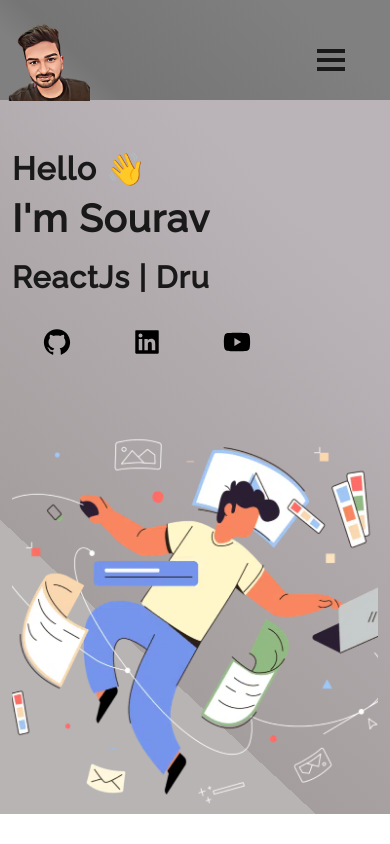
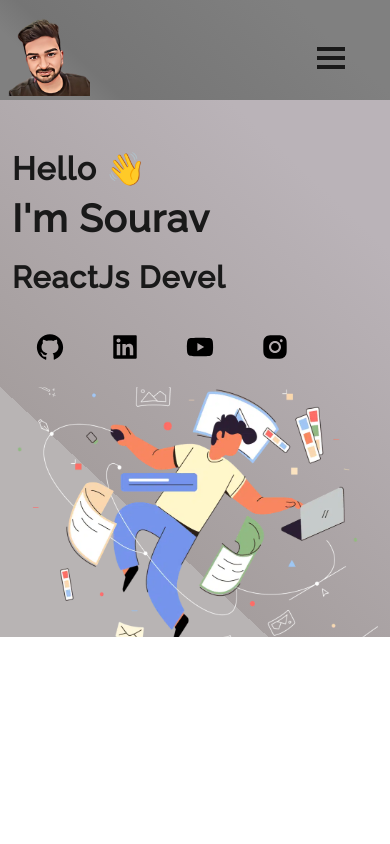
Before and after one commit to ersouravbansal/Portfolio-Sourav, a React (Create React App) app: page / in a window 390 px wide. Built offline with nearby package versions, Linux system fonts and the light colour scheme; a web font is replaced by a local one.

Commit message:
updated ;pgo/projects/home responsive

```diff
--- a/src/components/Homepage/Homepage.js
+++ b/src/components/Homepage/Homepage.js
@@ -48,15 +48,10 @@ function Home() {
               <AiFillYoutube className="icon" />
             </button>
 
-
-            {/* <button onClick={() => {
-              window.open("https://twitter.com/rahulvijay8156");
+            <button onClick={() => {
+              window.open("https://instagram.com/sourabh744");
             }}
-              className='socailmediabtn'><AiOutlineTwitter className='icon' /></button>
-            <button onClick={() => {
-              window.open("https://instagram.com/rahulvijay81");
-            }}
-              className='socailmediabtn'><AiFillInstagram className='icon' /></button> */}
+              className='socailmediabtn'><AiFillInstagram className='icon' /></button>
           </Col>
 
           <Col md={5}>
--- a/src/components/Homepage/Text.js
+++ b/src/components/Homepage/Text.js
@@ -8,7 +8,8 @@ function Text() {
       options={{
         strings: [
           "Software Engineer",
-          "ReactJs | Drupal Developer",
+          "ReactJs Developer",
+          "Drupal Developer",
         ],
         autoStart: true,
         loop: true,
--- a/src/components/Projectlist/Projectlist.js
+++ b/src/components/Projectlist/Projectlist.js
@@ -14,7 +14,7 @@ function Projectlist() {
     <div className="projectbackground">
       <Container fluid className="project-section">
         <Container >
-          <Row className='d-flex  vh-100' style={{ justifyContent: "center", paddingBottom: "10px" }}>
+          <Row className='d-flex' style={{ justifyContent: "center" }}>
           <span style={{paddingLeft: "40%",  paddingTop: "5%" }}>Projects will be update soon...<br/>Stay Tuned for further updates! </span><hr />
           <span style={{paddingLeft: "42%" }}> Have a great Day!</span>
             <Col md={4} className="project-card">
--- a/src/pages/style.css
+++ b/src/pages/style.css
@@ -211,7 +211,7 @@ position: fixed !important;
   }
 }
 .Typewriter__wrapper {
-  font-size: 2.0em !important;
+  font-size: 1.8em !important;
   color: #191919 !important;
   font-weight: 600 !important;
   letter-spacing: 1px !important;
@@ -281,9 +281,9 @@ position: fixed !important;
     font-size: 2.4em !important;
   }
   .imagedeveloper {
-    margin-top: 50px;
+    margin-top: 20px;
     max-width: 420px;
-    max-height: 400px;
+    max-height: 250px;
   }
   .socailmediabtn {
     margin-top: 1rem;
@@ -383,6 +383,7 @@ position: fixed !important;
 .project-section {
   position: relative !important;
   padding-top: 10px !important;
+  overflow: hidden;
 }
 .project-card {
   padding-top: 20px;
@@ -504,4 +505,15 @@ position: fixed !important;
   .contactpara br {
     display: none;
   }
+  .socailmediabtn {
+    margin-top: 1.5rem;
+    width: 75px;
+    height: 40px;
+    background-color: transparent;
+    border: none;
+    border-radius: 15px;
+  }
+  .logotext{
+    padding-top: 0px;
+  }
 }
```
